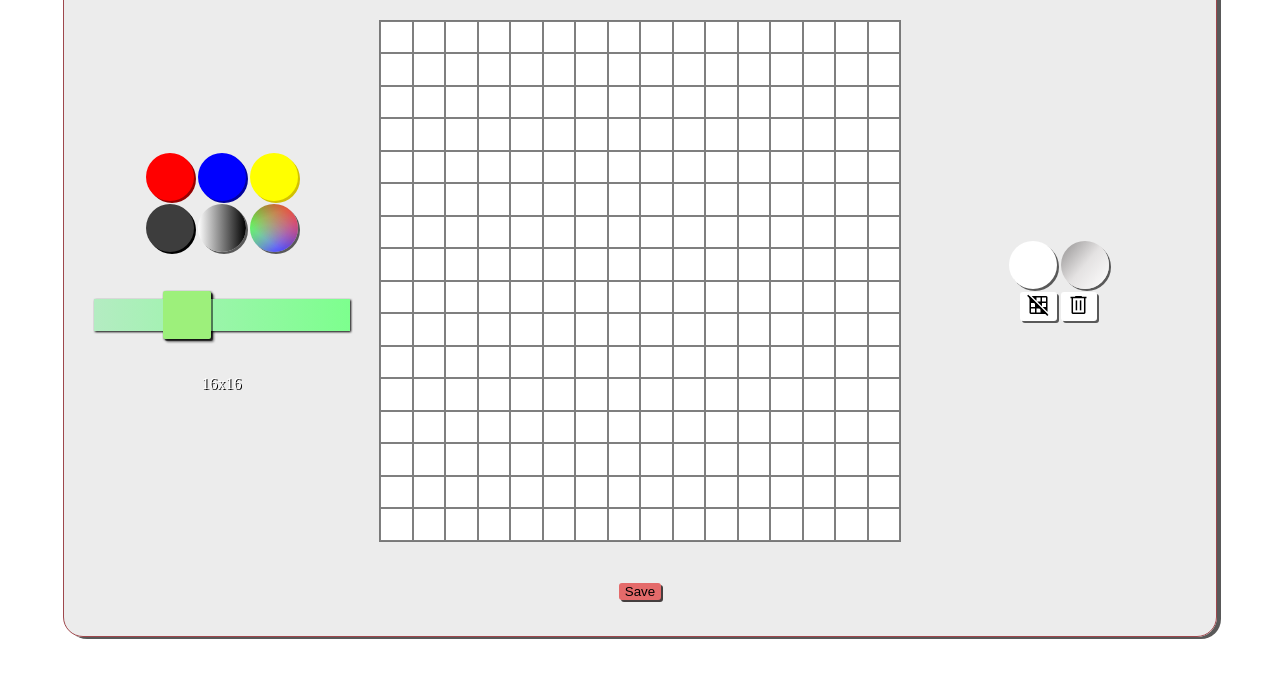
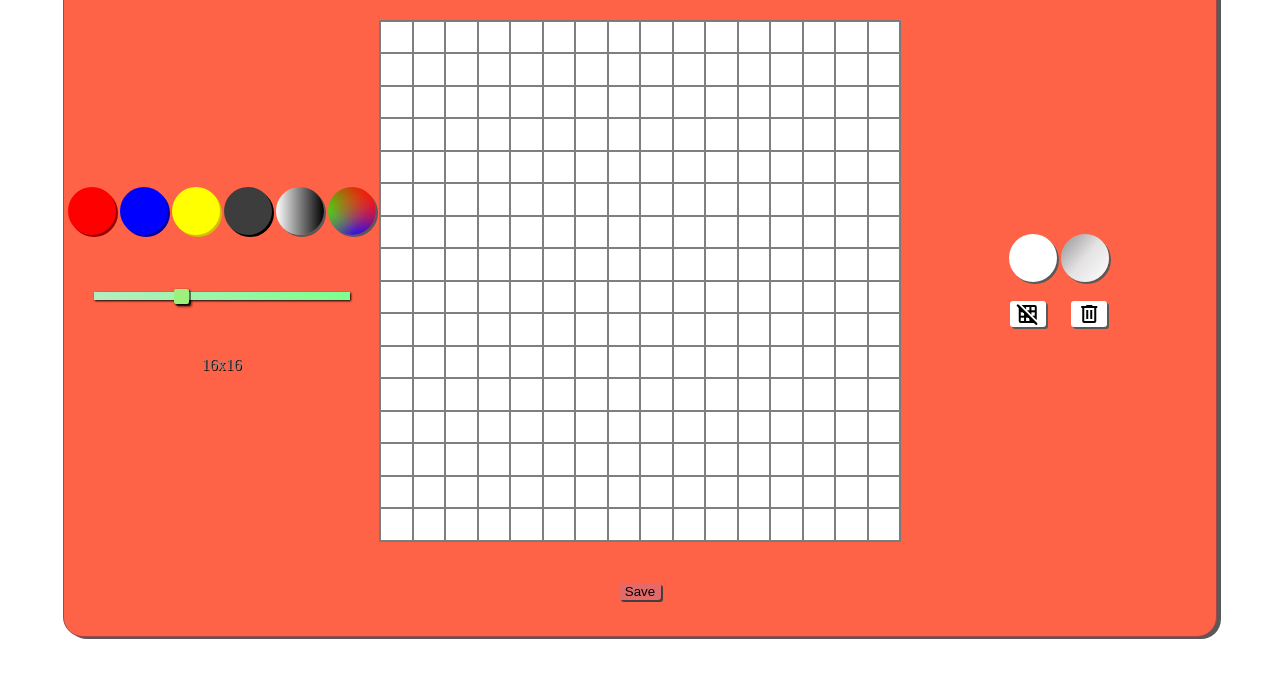
Before and after one commit to Prasiinus/Etch-a-Sketch, a plain HTML site: page index.html in a window 1280 px wide. Shown: the part 132-810 px from the top of the page. Drawn offline with nearby package versions, Linux system fonts and the light colour scheme; a web font is replaced by a local one.

Commit message:
Ajustement du flex des elements, plus qu a fix les couleurs

```diff
--- a/index.html
+++ b/index.html
@@ -8,7 +8,8 @@
     <title>Etch a Sketch</title>
     <script src="script.js" defer></script>
     <link rel="stylesheet" href="style.css">
-    <link rel="stylesheet" href="https://fonts.googleapis.com/css2?family=Material+Symbols+Outlined:opsz,wght,FILL,GRAD@48,400,0,0" />
+    <link rel="stylesheet"
+        href="https://fonts.googleapis.com/css2?family=Material+Symbols+Outlined:opsz,wght,FILL,GRAD@48,400,0,0" />
     <style>
         @import url('https://fonts.googleapis.com/css2?family=Darumadrop+One&family=Rubik+Pixels&family=Sigmar&family=Titan+One&family=VT323&display=swap');
     </style>
@@ -23,28 +24,38 @@
             <div class="dashboardcontent">
 
                 <div class="left">
+                    <div>
                         <button id='red' class="actbtn button analogbutton red"></button>
                         <button id='blue' class="actbtn button analogbutton blue"></button>
-                    <button id='yellow' class="actbtn button analogbutton yellow"></button><br>
+                        <button id='yellow' class="actbtn button analogbutton yellow"></button>
                         <button id='black' class="actbtn button analogbutton black"></button>
                         <button class="actbtn shadow analogbutton"></button>
-                    <button class="actbtn rainbow analogbutton"></button><br>
-
+                        <button class="actbtn rainbow analogbutton"></button>
+                    </div>
+                    <div>
                     <input class="range" type="range" min="0" max="3" value="1">
+                </div>
+                    <div>
                     <p class="inputvalue"></p>
+                </div>
 
                 </div>
                 <div class="container"></div>
 
                 <div class="right">
+                    <div>
                         <button id='white' class="actbtn button analogbutton white"></button>
                         <button class="actbtn estompe analogbutton"></button><br>
+                    </div>
+                    <div class="gridclean">
                         <button id="quadri" class="white squaredbutt">
                             <span class="material-symbols-outlined">grid_off</span>
                         </button>
                         <button id='clear' class="white squaredbutt"><span class="material-symbols-outlined">
                                 delete
-                        </span></button>
+                            </span>
+                        </button>
+                    </div>
                 </div>
             </div>
             <div class="ddl"><button id=download class="squaredbutt">Save</button></div>
--- a/style.css
+++ b/style.css
@@ -26,7 +26,7 @@ body {
     flex-direction: column;
     justify-content: space-around;
     align-items: center;
-    background-color: rgba(116, 116, 116, 0.137);
+    background-color: tomato;
     border-radius: 20px;
     box-shadow: rgb(89, 89, 89) 4px 2px 0px;
     border: 1px solid rgb(158, 71, 76);
@@ -45,9 +45,8 @@ input[type="range"] {
     -webkit-appearance: none;
     width: 20vw;
     height: 10vh;
-    margin-top: 20px;
     background: linear-gradient(to right, #b4ecc2 0%, #7dff8e 100%);
-    background-size: 20vw 4vh;
+    background-size: 20vw 8px;
     background-position: center;
     background-repeat: no-repeat;
     overflow: hidden;
@@ -57,8 +56,8 @@ input[type="range"] {
 
 input[type="range"]::-webkit-slider-thumb {
     -webkit-appearance: none;
-    width: 6vh;
-    height: 6vh;
+    width: 15px;
+    height: 15px;
     border-radius: 2px;
     background: #9df07b;
     position: relative;
@@ -68,14 +67,22 @@ input[type="range"]::-webkit-slider-thumb {
 
 .inputvalue {
     font-family: 'Darumadrop One';
-    color: white;
+    color: rgb(138, 138, 138);
     filter: drop-shadow(1px 1px 0px black);
-
+    margin: 0;
 }
 
 .left,
 .right {
+    min-height: 65vh;
     width: 25vw;
+    display: flex;
+align-items: center;
+flex-direction: column;
+justify-content: center;
+gap: 2vh;
+
+
 }
 
 .container {
@@ -94,7 +101,6 @@ input[type="range"]::-webkit-slider-thumb {
     margin-bottom: 2vh;
 
 }
-
 
 .raw {
     display: flex;
@@ -118,37 +124,45 @@ input[type="range"]::-webkit-slider-thumb {
 }
 
 
-.analogbutton, .squaredbutt  {
+.analogbutton,
+.squaredbutt {
     margin: 0 auto;
     border: none;
     border-radius: 3px;
     transition: transform 200ms, box-shadow 200ms;
 
 }
-.analogbutton
-{
+
+.analogbutton {
     width: 6vh;
     height: 6vh;
     border-radius: 30px;
 }
 
 .squaredbutt {
-    background-color: rgb(228, 106, 106);
+   background-color: rgb(228, 106, 106);
     box-shadow: 2px 2px 0px rgb(69, 62, 62);
+    display: flex;
 }
 
-.analogbutton.active, .squaredbutt:active {
+.gridclean {
+    display: flex;
+    gap: 2vw;
+}
+.analogbutton.active,
+.squaredbutt:active {
     transform: translateY(2px) translateX(2px);
     box-shadow: #094c66 0px 0px 0px;
 }
 
 
 .material-symbols-outlined {
-  font-variation-settings:
-  'FILL' 0,
-  'wght' 400,
-  'GRAD' 0,
-  'opsz' 48
+    font-variation-settings:
+        'FILL' 0
+        'wght' 400,
+        'GRAD' 0,
+        'opsz' 48;
+
 }
 
 
@@ -178,16 +192,14 @@ input[type="range"]::-webkit-slider-thumb {
 }
 
 .rainbow {
-    background: linear-gradient(217deg, rgba(255, 0, 0, .8), rgba(255, 0, 0, 0) 70.71%), linear-gradient(127deg, rgba(0, 255, 0, .8), rgba(0, 255, 0, 0) 70.71%), linear-gradient(336deg, rgba(0, 0, 255, .8), rgba(0, 0, 255, 0) 70.71%);
+    background: linear-gradient(217deg, rgb(255, 0, 0), rgba(255, 0, 0, 0) 70.71%), linear-gradient(127deg, rgb(0, 255, 0), rgba(0, 255, 0, 0) 70.71%), linear-gradient(336deg, rgb(0, 0, 255), rgba(0, 0, 255, 0) 70.71%);
     box-shadow: rgb(89, 89, 89) 2px 2px 0px;
-    color: white;
 }
 
 .estompe {
 
     background: linear-gradient(130deg, rgb(146, 144, 144) 0%, rgb(228, 226, 226) 50%, rgb(255, 255, 255) 100%);
     box-shadow: rgb(89, 89, 89) 2px 2px 0px;
-    color: white;
 }
 
 .white {
```
Lines whose indentation alone changed are shown as unchanged.
